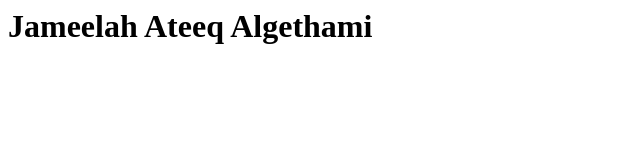
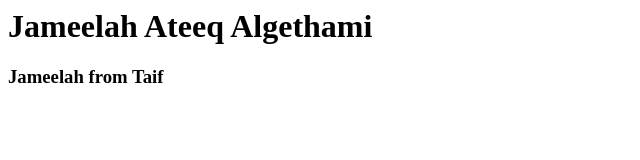
Before and after one commit to JameelahAlgethami/project, a plain HTML site: page index.html in a window 1280 px wide. Shown: the whole page, without its empty margins (0-640 px from the left). Drawn offline with Linux system fonts and the light colour scheme.

Commit message:
Update index.html
Jameelah from Taif

```diff
--- a/index.html
+++ b/index.html
@@ -1 +1,2 @@
 <h1> Jameelah Ateeq Algethami</h1>
+<h3> Jameelah from Taif </h3>
```
